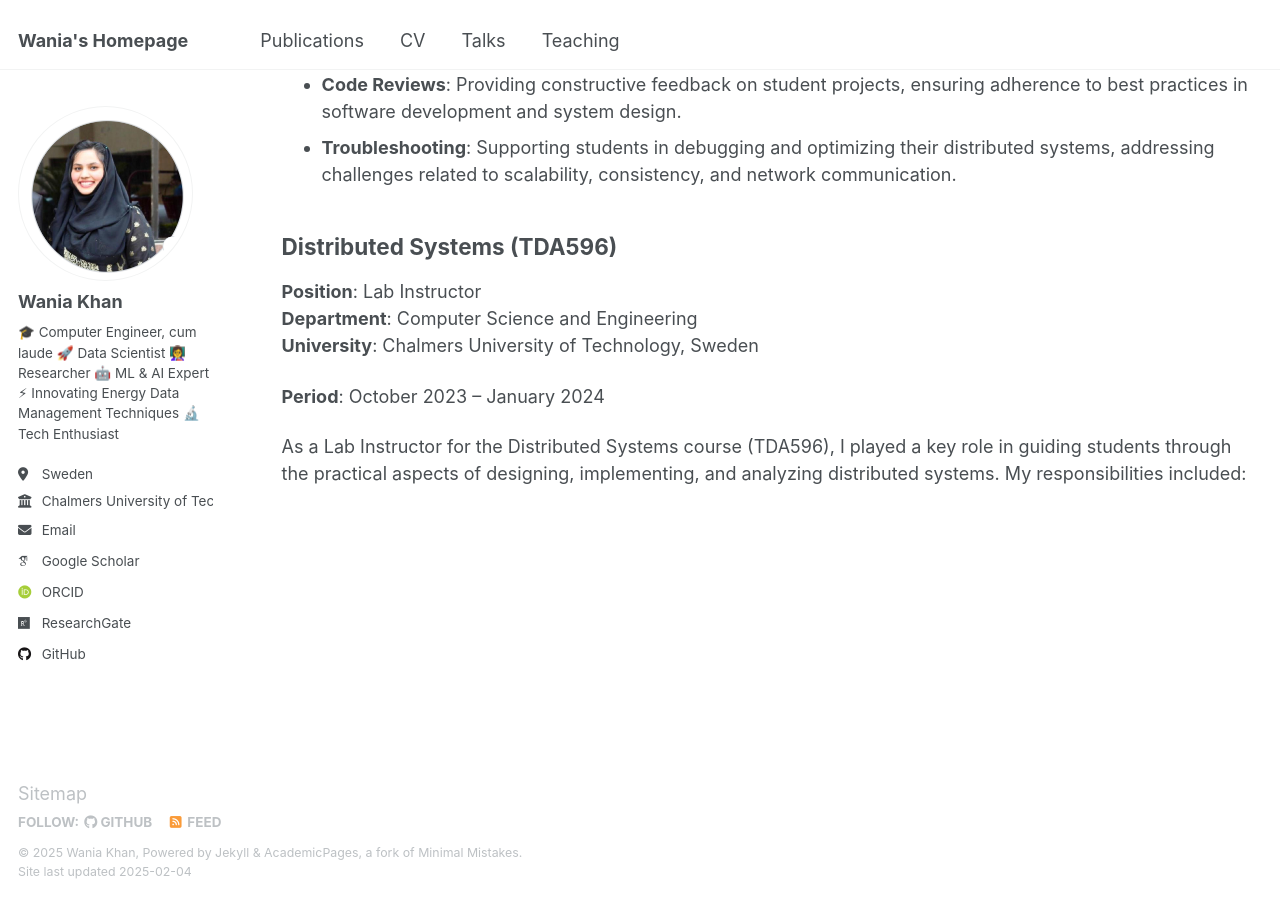
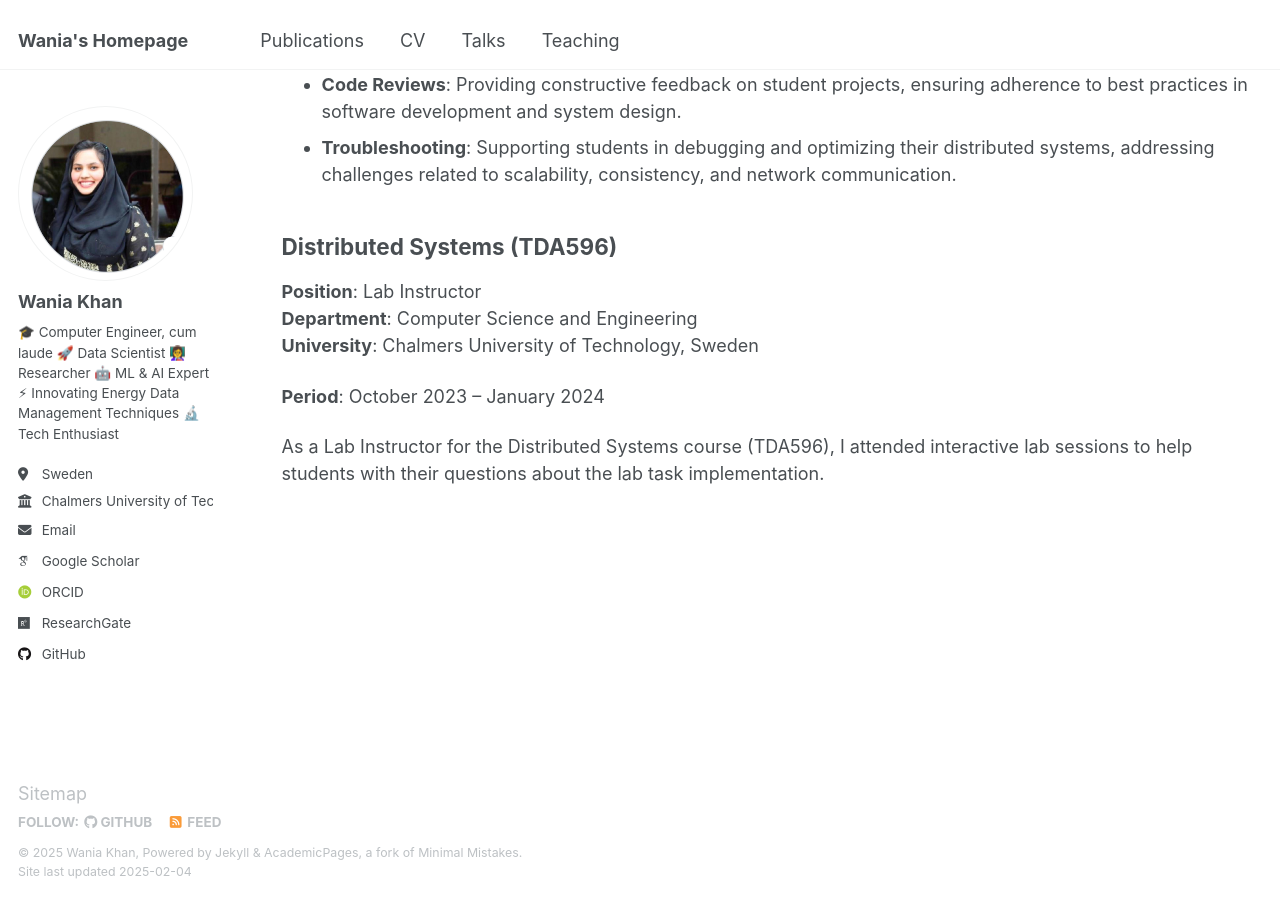
Before and after one commit to WaniaKhance/WaniaKhan-Profile, a Jekyll site: the page built from _pages/teaching.html, in a window 1280 px wide and 900 px high, scrolled down 511 px. Built offline with Jekyll 4.4.1, drawn with Linux system fonts in a browser that asks for light colours; some web fonts are replaced.

Commit message:
Update teaching.html

```diff
--- a/_pages/teaching.html
+++ b/_pages/teaching.html
@@ -31,4 +31,4 @@ author_profile: true
 
 <p><strong>Period</strong>: October 2023 – January 2024</p>
 
-<p>As a Lab Instructor for the Distributed Systems course (TDA596), I played a key role in guiding students through the practical aspects of designing, implementing, and analyzing distributed systems. My responsibilities included:</p>
+<p>As a Lab Instructor for the Distributed Systems course (TDA596), I attended interactive lab sessions to help students with their questions about the lab task implementation.</p>
```
